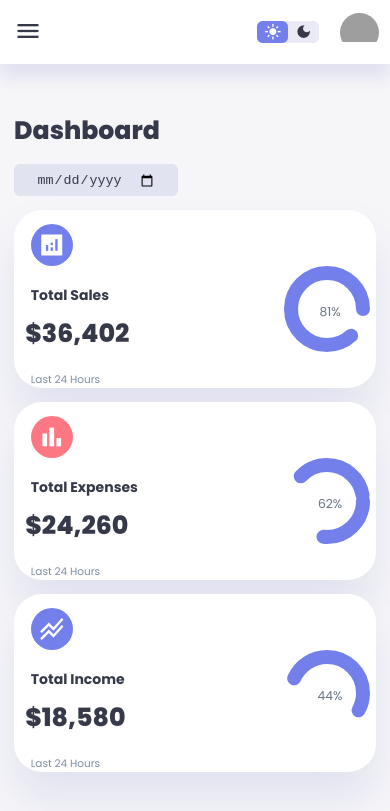
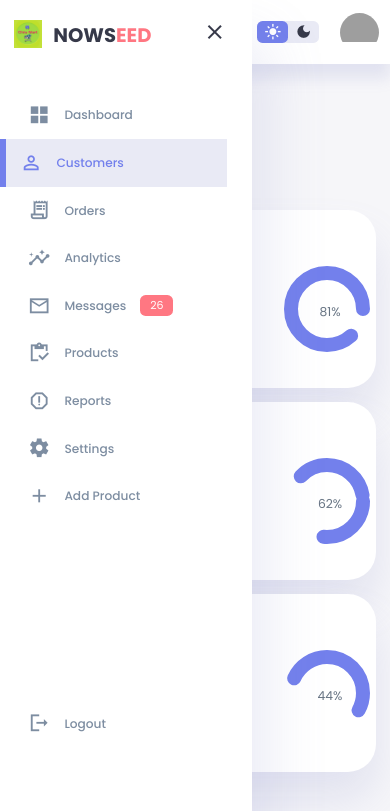
Before and after one commit to Chigozie-css/admin-dashboard-sample, a plain HTML site: page index.html in a window 390 px wide. Both pictures are taken after a click on the button "menu". Shown: the top 811 px of the page. Drawn offline with Linux system fonts and the light colour scheme; grey boxes are pictures that could not be loaded.

Commit message:
Update style.css

```diff
--- a/style.css
+++ b/style.css
@@ -611,7 +611,7 @@ main .recent-orders a {
 
     aside {
         position: fixed;
-        left: -100%;
+        left: 0;
         background: var(--color-white);
         width: 18rem;
         z-index: 3;
```
